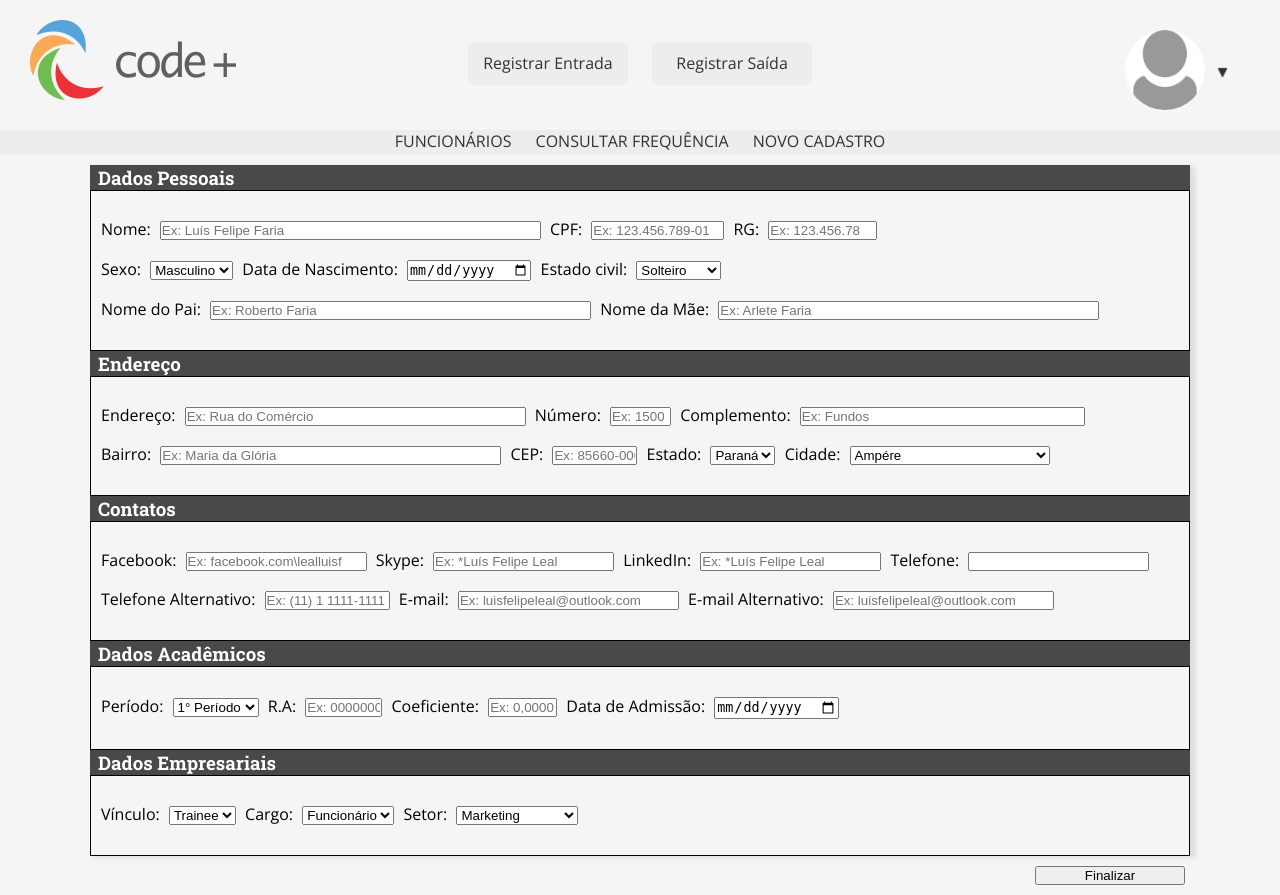
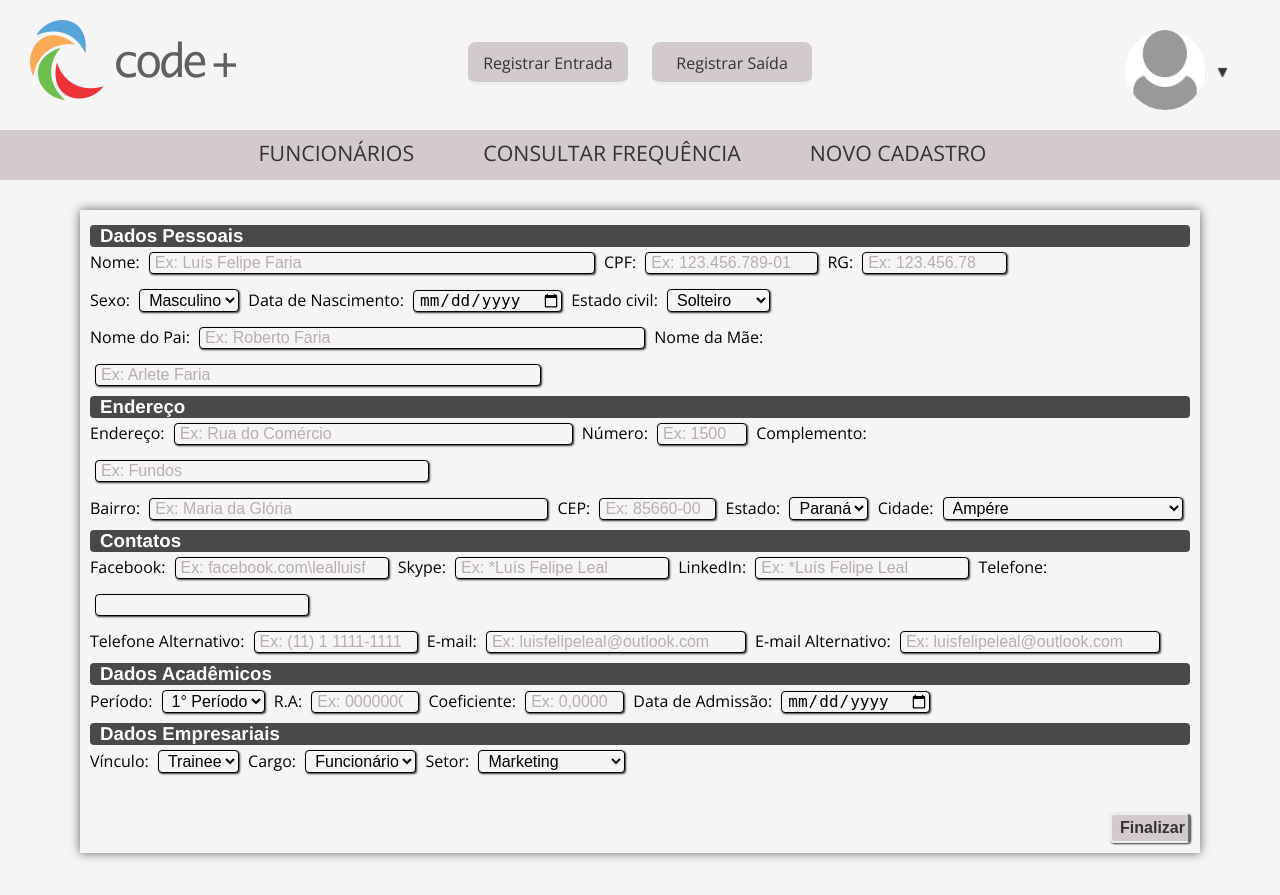
Before and after one commit to bieljunio/CodePlus, a PHP site: page /codeplus/html/cadastro.html in a window 1280 px wide. After the commit the page ends 860 px from the top, so only its background shows below. Run offline with PHP 8.4, Linux system fonts and the light colour scheme.

Commit message:
Atualizações

```diff
--- a/controle_frequencia/css/cadastro.css
+++ b/controle_frequencia/css/cadastro.css
@@ -1,48 +1,101 @@
-.cont{
+
+div#interface {
+
     width: 1100px;
     height: auto;
     margin: auto;
-    margin-top: 10px;
+    padding: 10px;
+    box-shadow: 0px 0px 10px rgba( 0, 0, 0, .6);
+    margin-top: 30px;
+    margin-bottom: 30px;
+    position: relative;
 }
+input::placeholder {
+  color: #baadad;
+}
+section .form {
 
-#interface {
-    box-shadow: 5px 2px 5px rgba( 0, 0, 0, .1);
-}
-.cont section {
+     border-radius:4px;
+    -moz-border-radius:4px;
+    -webkit-border-radius:4px;
+    font-family: helvetica;
+    background-color: #ddd2d2;
     border: 1px solid black;
     padding: 20px 10px 20px 10px;
+    margin-top: 0px;
+}
+section input, select{
+
+    border-radius:4px;
+    -moz-border-radius:4px;
+    -webkit-border-radius:4px;
+    box-shadow: 1px 1px 2px #333333;
+    -moz-box-shadow: 1px 1px 2px #333333;
+    -webkit-box-shadow: 1px 1px 2px #333333;
+    background: #cccccc;
+    border:1px solid #000000;
+    height:20px;
+    margin: 5px 5px 10px 5px;
+}
+section select {
+
+    height:23px;
 
 }
+input, select:hover, textarea:hover{
+         background: #ffffff; border:1px solid black;
 
-section input {
+}
+input, select, textarea {
 
-    margin: 10px 5px 10px 5px;
+    padding-left: 5px;
+
 }
-
-section select {
-
-    margin: 10px 5px 10px 5px;
+section input, select{
+        background: whitesmoke;
+        color:black;
+        font-size: 12pt;
 }
-section input[type=number]::-webkit-inner-spin-button,section input[type=number]::-webkit-outer-spin-button {
+input[type=date]::-webkit-inner-spin-button {
 
     -webkit-appearance: none;
-    -moz-appearance: none;
-    appearance: none;
-    margin: 0px;
-
 }
-
-
-h3 {
+input[type=date]::placeholder{
+    font-family: arial;
+}
+h3
+{
+     border-radius:4px;
+    -moz-border-radius:4px;
+    -webkit-border-radius:4px;
+    font-family: helvetica;
     background-color: rgba( 0, 0, 0, .7);
-    padding-left: 8px;
+    padding-left: 10px;
     color: white;
     margin-bottom: 0px;
 }
 
+input[type=submit] {
+    border-style: outset;
+    border-radius:4px;
+    -moz-border-radius:4px;
+    -webkit-border-radius:4px;
+    border: 2px solid #EDEDED;
+    margin: 30px 0px 0px 1020px;
+    width: 80px;
+    height: 30px;
+    font-weight: bolder;
+    color: #333;
+    border-bottom: 2px solid #EDEDED;
+    background-color: #d3cbcb;
+    border-right-color: #6D6D6D;
+}
+input[type=submit]:hover {
+    background-color: #D6D6D6;
+    color: #6D6D6D;
+    border-bottom: 2px solid #FAA954;
+}
 
-#botao {
-    display: block;
-    float: right;
-    width: 150px;
+form {
+    margin-top: 5px;
 }
--- a/controle_frequencia/css/layout.css
+++ b/controle_frequencia/css/layout.css
@@ -1,5 +1,4 @@
 @charset "UTF-8";
-
 * {
     margin: 0;
     padding: 0;
@@ -8,12 +7,6 @@
 body {
     background-color: whitesmoke;
     font-family: "Open Sans", Helvetica, Arial, sans-serif;
-}
-
-h1, h2, h3 {
-    margin: 0;
-    font-family: "Roboto Slab", Helvetica, Arial, sans-serif;
-    font-weight: 700;
 }
 
 header{
@@ -144,7 +137,7 @@ header{
     height: 30px;
     border-radius: 8px;
     text-align: center;
-    background-color: #EDEDED;
+    background-color: #d3cbcb;
     color: #333;
     text-decoration: none;
     border-bottom: 3px solid #EDEDED;
@@ -160,27 +153,38 @@ header{
 }
 
 #menu{
-    background-color: #EDEDED;
+    background-color: #d3cbcb ;
     list-style: none;
     text-align: center;
-    width: 100%;
-    height: 25px;
+    height:50px;
 }
 
 #menu ul li{
     display: inline-block;
+    margin: 8px 50px 10px 15px;
 }
 
 #menu ul li a{
-    padding: 0 10px 0 10px;
-    background-color: #EDEDED;
+
+    font-size: 16pt;
     color: #333;
     text-decoration: none;
-    border-bottom: 3px solid #EDEDED;
 }
 
 #menu ul li a:hover {
-    background-color: #D6D6D6;
-    color: #6D6D6D;
-    border-bottom: 3px solid #ED3237;
+
+    border-bottom: 2px solid #ED3237;
 }
+
+#rodape {
+
+    display: block;
+    position: relative;
+    bottom: 0;
+    height: 10%;
+    width: 100%;
+    text-align: center;
+    background-color: #D3CBCB ;
+    padding: 20px;
+    padding-bottom: 25px;
+}
```
Also changed, not shown: controle_frequencia/css/alt_senha.css (added, +264 -0 lines).
